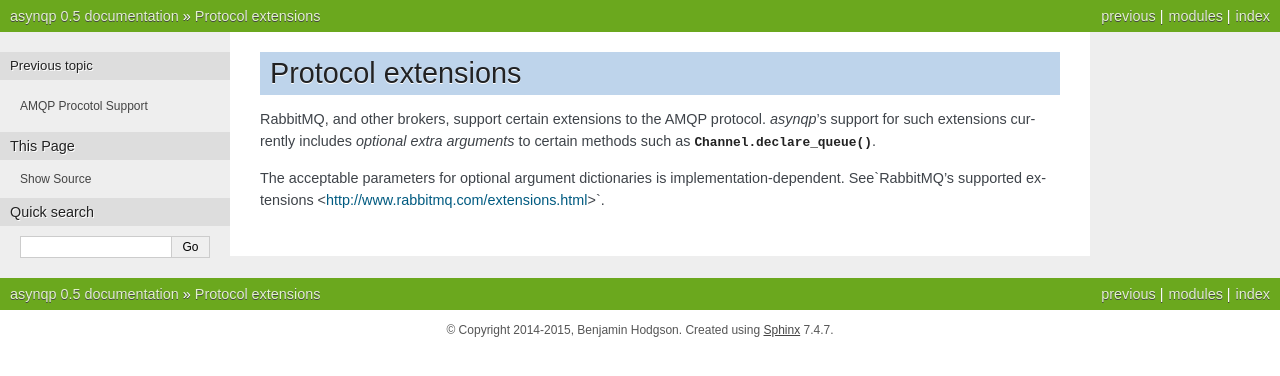
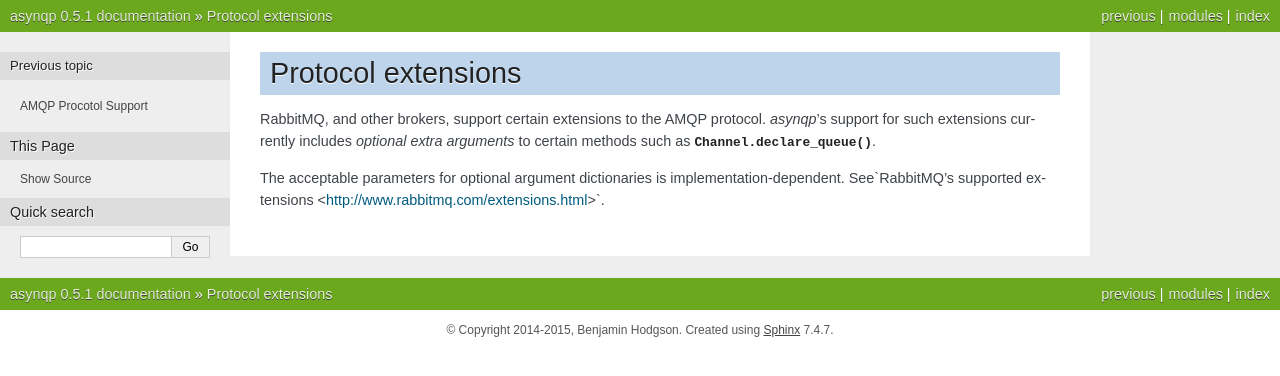
Before and after one commit to benjamin-hodgson/asynqp, a Sphinx documentation site: the page built from doc/extensions.rst, in a window 1280 px wide. Shown: the top 376 px of the page. Built offline with Sphinx 7.4.7, drawn with Linux system fonts in a browser that asks for light colours.

Commit message:
bump again

```diff
--- a/doc/conf.py
+++ b/doc/conf.py
@@ -58,9 +58,9 @@ copyright = '2014-2015, Benjamin Hodgson'
 # built documents.
 #
 # The short X.Y version.
-version = '0.5'
+version = '0.5.1'
 # The full version, including alpha/beta/rc tags.
-release = '0.5'
+release = '0.5.1'
 
 
 def hide_class_constructor(app, what, name, obj, options, signature, return_annotation):
--- a/setup.py
+++ b/setup.py
@@ -9,7 +9,7 @@ except ImportError:
 
 setup(
     name='asynqp',
-    version='0.5',
+    version='0.5.1',
     author="Benjamin Hodgson",
     author_email="benjamin.hodgson@huddle.net",
     url="https://github.com/benjamin-hodgson/asynqp",
```
